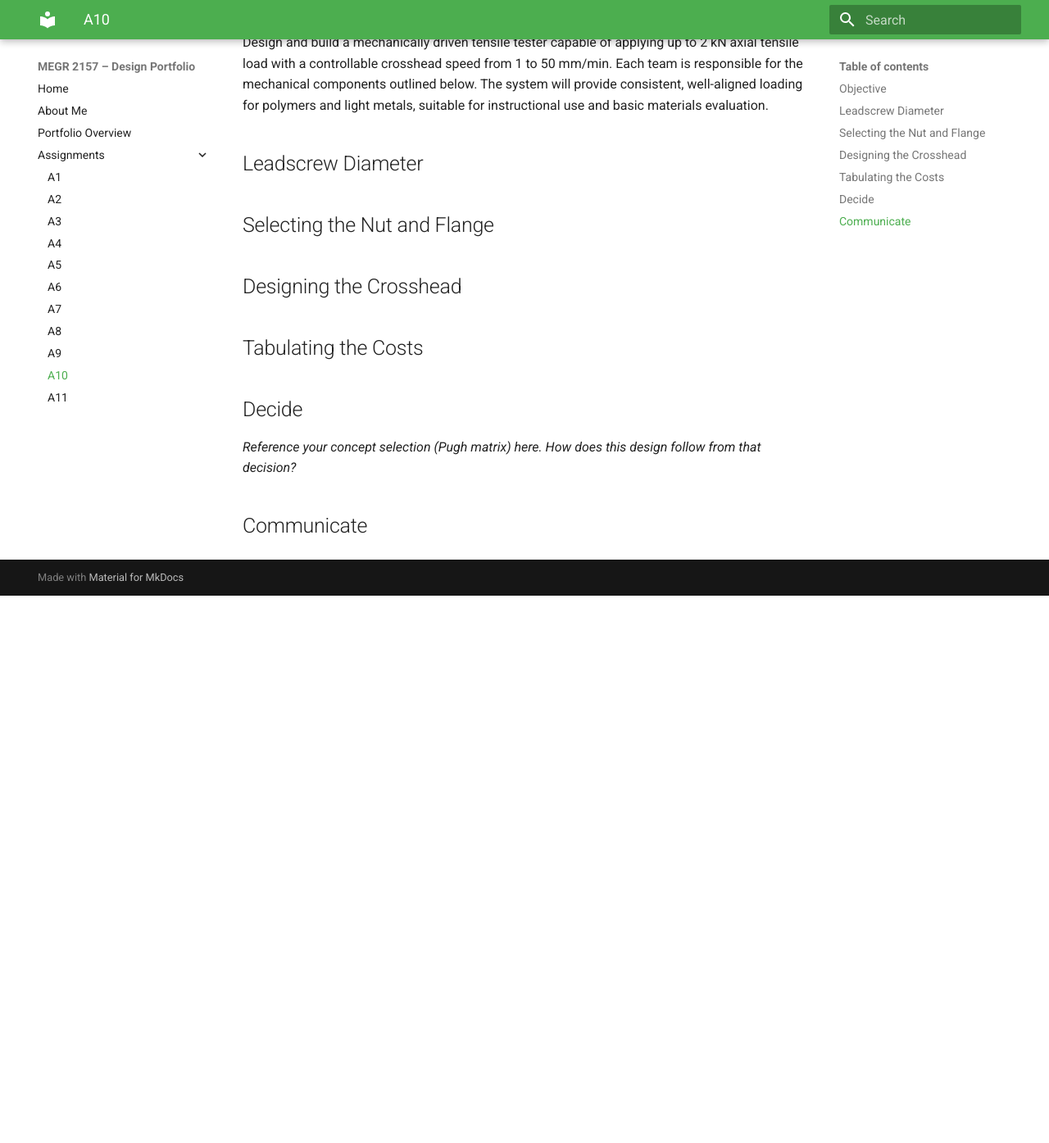
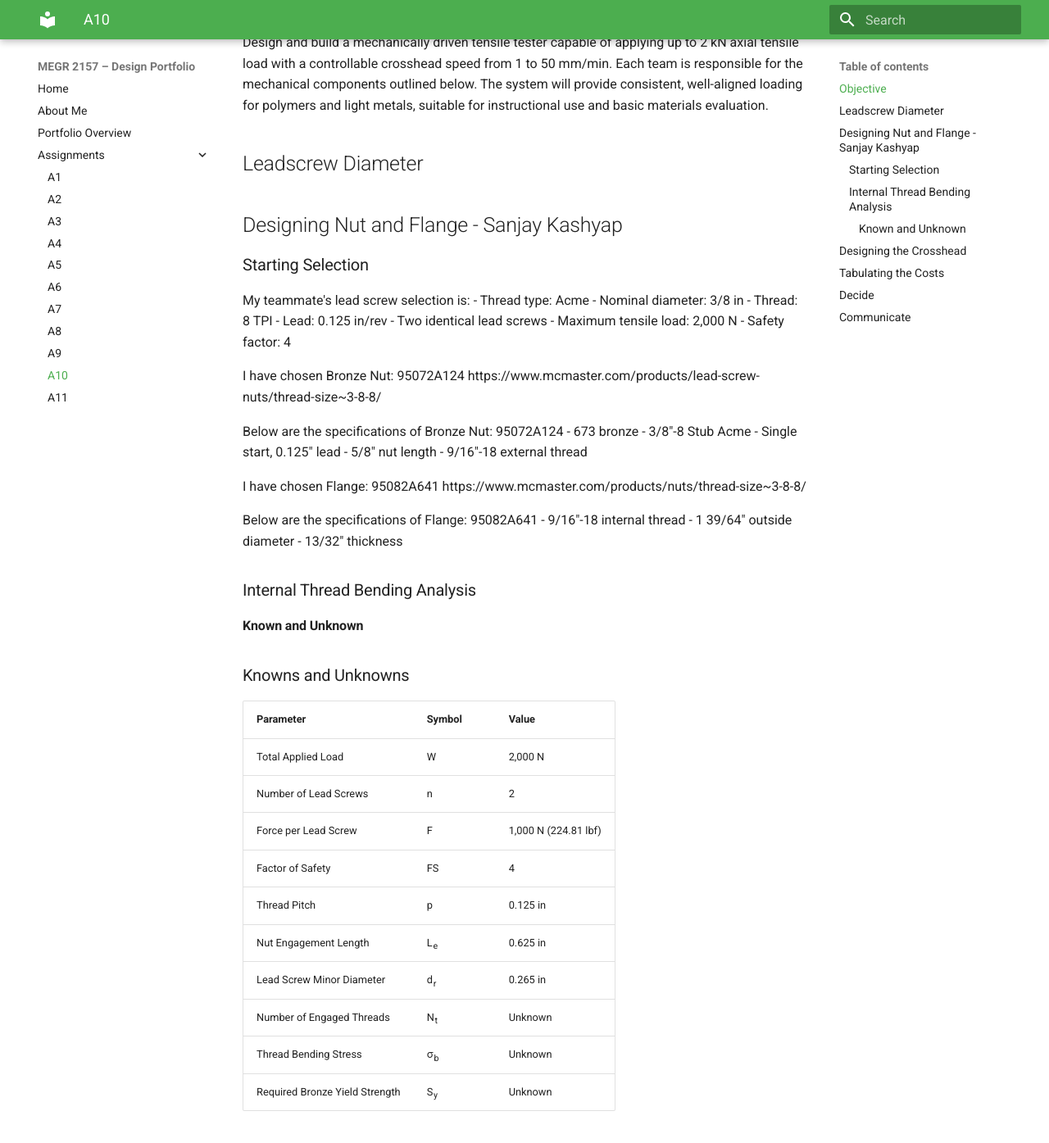
Before and after one commit to SanjayKashyap24/design-projects-portfolio, an MkDocs documentation site: the page built from docs/assignments/A10/index.md, in a window 1280 px wide and 1400 px high, scrolled down 933 px. Shown: the top 1395 px of the window at 82% size. Built offline with MkDocs 1.6.1 and Material for MkDocs 9.7.7, drawn with Linux system fonts in a browser that asks for light colours; before the commit the page ends 1660 px from its top, so only the background shows below that.

Commit message:
Expand nut and flange design section with specifications
Added detailed specifications for the nut and flange components, including selection criteria and analysis of internal thread bending. Updated the document structure to enhance clarity and organization.

```diff
--- a/docs/assignments/A10/index.md
+++ b/docs/assignments/A10/index.md
@@ -12,7 +12,106 @@ Design and build a mechanically driven tensile tester capable of applying up to
 
 ## Leadscrew Diameter
 
-## Selecting the Nut and Flange
+## Designing Nut and Flange - Sanjay Kashyap
+
+### Starting Selection
+
+ My teammate's lead screw selection is:
+- Thread type: Acme
+- Nominal diameter: 3/8 in
+- Thread: 8 TPI
+- Lead: 0.125 in/rev
+- Two identical lead screws
+- Maximum tensile load: 2,000 N
+- Safety factor: 4
+
+I have chosen Bronze Nut: 95072A124
+ https://www.mcmaster.com/products/lead-screw-nuts/thread-size~3-8-8/
+
+Below are the specifications of Bronze Nut: 95072A124
+- 673 bronze
+- 3/8"-8 Stub Acme
+- Single start, 0.125" lead
+- 5/8" nut length
+- 9/16"-18 external thread
+
+
+ I have chosen Flange: 95082A641
+ https://www.mcmaster.com/products/nuts/thread-size~3-8-8/
+
+Below are the specifications of Flange: 95082A641
+- 9/16"-18 internal thread
+- 1 39/64" outside diameter
+- 13/32" thickness
+
+### Internal Thread Bending Analysis
+
+#### Known and Unknown
+
+<h3>Knowns and Unknowns</h3>
+
+<table>
+  <thead>
+    <tr>
+      <th>Parameter</th>
+      <th>Symbol</th>
+      <th>Value</th>
+    </tr>
+  </thead>
+  <tbody>
+    <tr>
+      <td>Total Applied Load</td>
+      <td>W</td>
+      <td>2,000 N</td>
+    </tr>
+    <tr>
+      <td>Number of Lead Screws</td>
+      <td>n</td>
+      <td>2</td>
+    </tr>
+    <tr>
+      <td>Force per Lead Screw</td>
+      <td>F</td>
+      <td>1,000 N (224.81 lbf)</td>
+    </tr>
+    <tr>
+      <td>Factor of Safety</td>
+      <td>FS</td>
+      <td>4</td>
+    </tr>
+    <tr>
+      <td>Thread Pitch</td>
+      <td>p</td>
+      <td>0.125 in</td>
+    </tr>
+    <tr>
+      <td>Nut Engagement Length</td>
+      <td>L<sub>e</sub></td>
+      <td>0.625 in</td>
+    </tr>
+    <tr>
+      <td>Lead Screw Minor Diameter</td>
+      <td>d<sub>r</sub></td>
+      <td>0.265 in</td>
+    </tr>
+    <tr>
+      <td>Number of Engaged Threads</td>
+      <td>N<sub>t</sub></td>
+      <td>Unknown</td>
+    </tr>
+    <tr>
+      <td>Thread Bending Stress</td>
+      <td>&sigma;<sub>b</sub></td>
+      <td>Unknown</td>
+    </tr>
+    <tr>
+      <td>Required Bronze Yield Strength</td>
+      <td>S<sub>y</sub></td>
+      <td>Unknown</td>
+    </tr>
+  </tbody>
+</table>
+
 
 ## Designing the Crosshead
 
```
